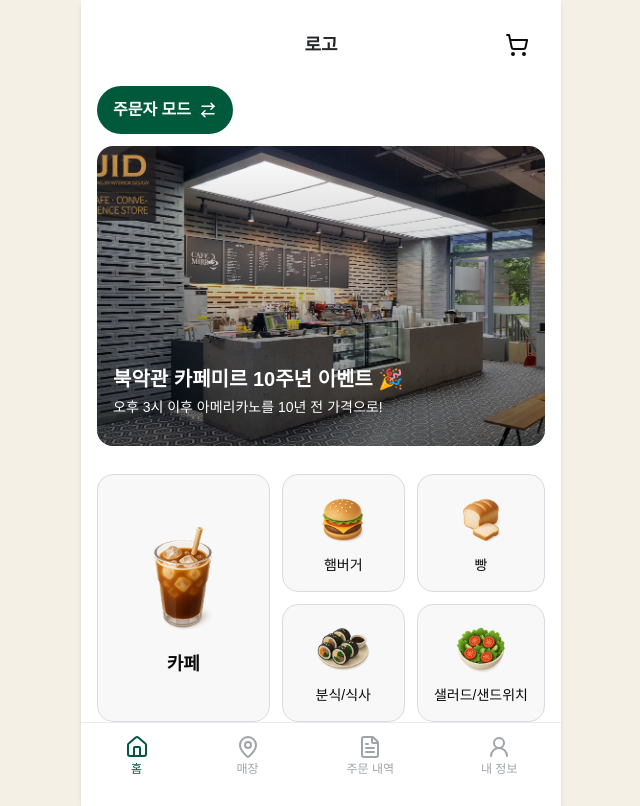
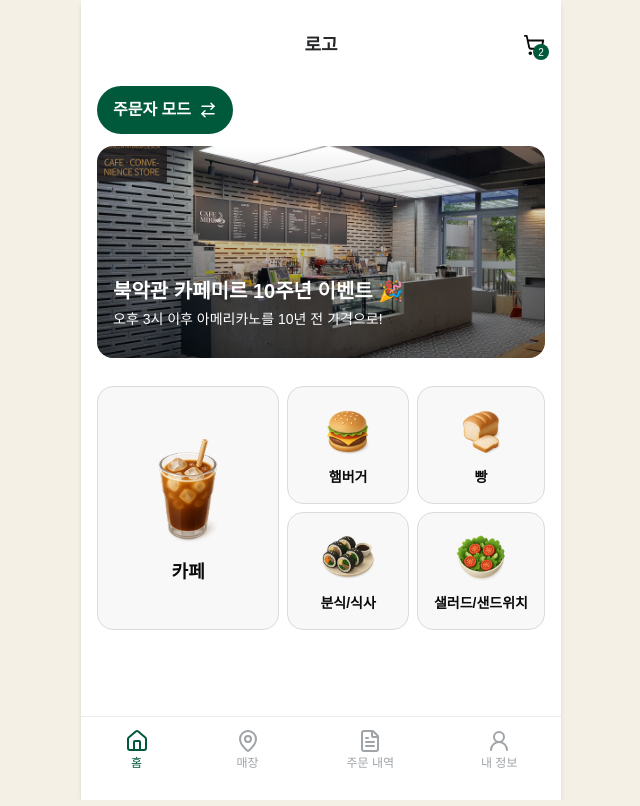
Before and after one commit to KoominEat/KoominEat-FE, a Next.js app: page / in a window 1280 px wide. Shown: the whole page, without its empty margins (319-959 px from the left). Built offline with nearby package versions, Linux system fonts and the light colour scheme; a web font is replaced by a local one.

Commit message:
refactor: header 컴포넌트로 분리

```diff
--- a/src/app/components/Main.tsx
+++ b/src/app/components/Main.tsx
@@ -1,6 +1,6 @@
-import { ArrowRightLeft, ShoppingCart } from "lucide-react";
+import Header from "@/components/Header";
+import { ArrowRightLeft } from "lucide-react";
 import Image from "next/image";
-import React from "react";
 
 const Main = () => {
   const cardClass =
@@ -8,13 +8,7 @@
 
   return (
     <div className="flex flex-col gap-3">
-      <div className="relative flex items-center h-[58px] mt-4">
-        <h1 className="absolute left-1/2 -translate-x-1/2 text-[#26282B] text-lg font-bold">
-          로고
-        </h1>
-
-        <ShoppingCart className="absolute right-4 cursor-pointer" />
-      </div>
+      <Header title="로고" />
 
       <div className="flex">
         <span className="flex items-center gap-2 text-white font-bold px-4 py-3 bg-main rounded-full cursor-pointer hover:bg-[#004c31] transition duration-300">
@@ -22,12 +16,12 @@
         </span>
       </div>
 
-      <div className="relative w-full h-[300px] rounded-2xl overflow-hidden mb-4">
+      <div className="relative w-full h-[212px] rounded-2xl overflow-hidden mb-4">
         <Image
           src="/main_image.jpg"
           alt="Main Image"
           fill
-          className="object-cover"
+          className="object-cover "
           priority
         />
 
@@ -42,14 +36,14 @@
         </div>
       </div>
 
-      <div className="grid grid-cols-[1.4fr_1fr_1fr] gap-3">
+      <div className="grid grid-cols-[1.5fr_1fr_1fr] gap-2">
         <div className={`row-span-2 ${cardClass}`}>
           <Image
             src="/image-coffee.png"
             alt="카페"
-            width={100}
-            height={100}
-            className="w-30 h-30 object-contain mb-3"
+            width={120}
+            height={120}
+            className="w-30 h-30 object-contain mb-2"
           />
           <p className="text-center font-bold text-lg">카페</p>
         </div>
@@ -62,7 +56,7 @@
             height={80}
             className="w-14 h-14 object-contain mb-2"
           />
-          <p className="text-center text-sm font-medium">햄버거</p>
+          <p className="text-center text-sm font-bold">햄버거</p>
         </div>
 
         <div className={cardClass}>
@@ -73,7 +67,7 @@
             height={80}
             className="w-14 h-14 object-contain mb-2"
           />
-          <p className="text-center text-sm font-medium">빵</p>
+          <p className="text-center text-sm font-bold">빵</p>
         </div>
 
         <div className={cardClass}>
@@ -84,7 +78,9 @@
             height={80}
             className="w-14 h-14 object-contain mb-2"
           />
-          <p className="text-center text-sm font-medium">분식/식사</p>
+          <p className="text-center text-sm font-bold whitespace-nowrap">
+            분식/식사
+          </p>
         </div>
 
         <div className={cardClass}>
@@ -95,7 +91,7 @@
             height={80}
             className="w-14 h-14 object-contain mb-2"
           />
-          <p className="text-center text-sm font-medium whitespace-nowrap">
+          <p className="text-center text-sm font-bold whitespace-nowrap">
             샐러드/샌드위치
           </p>
         </div>
```
